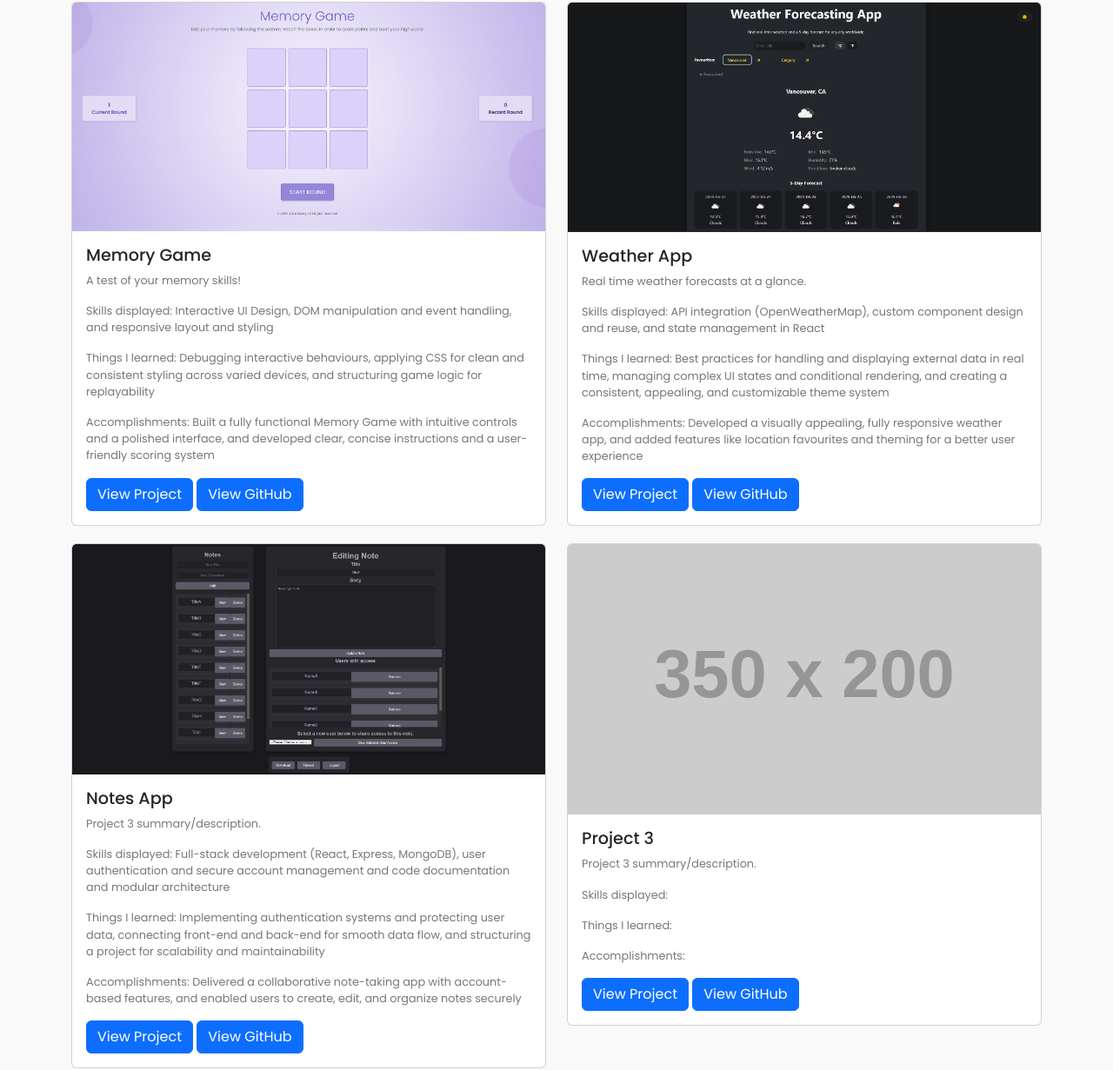
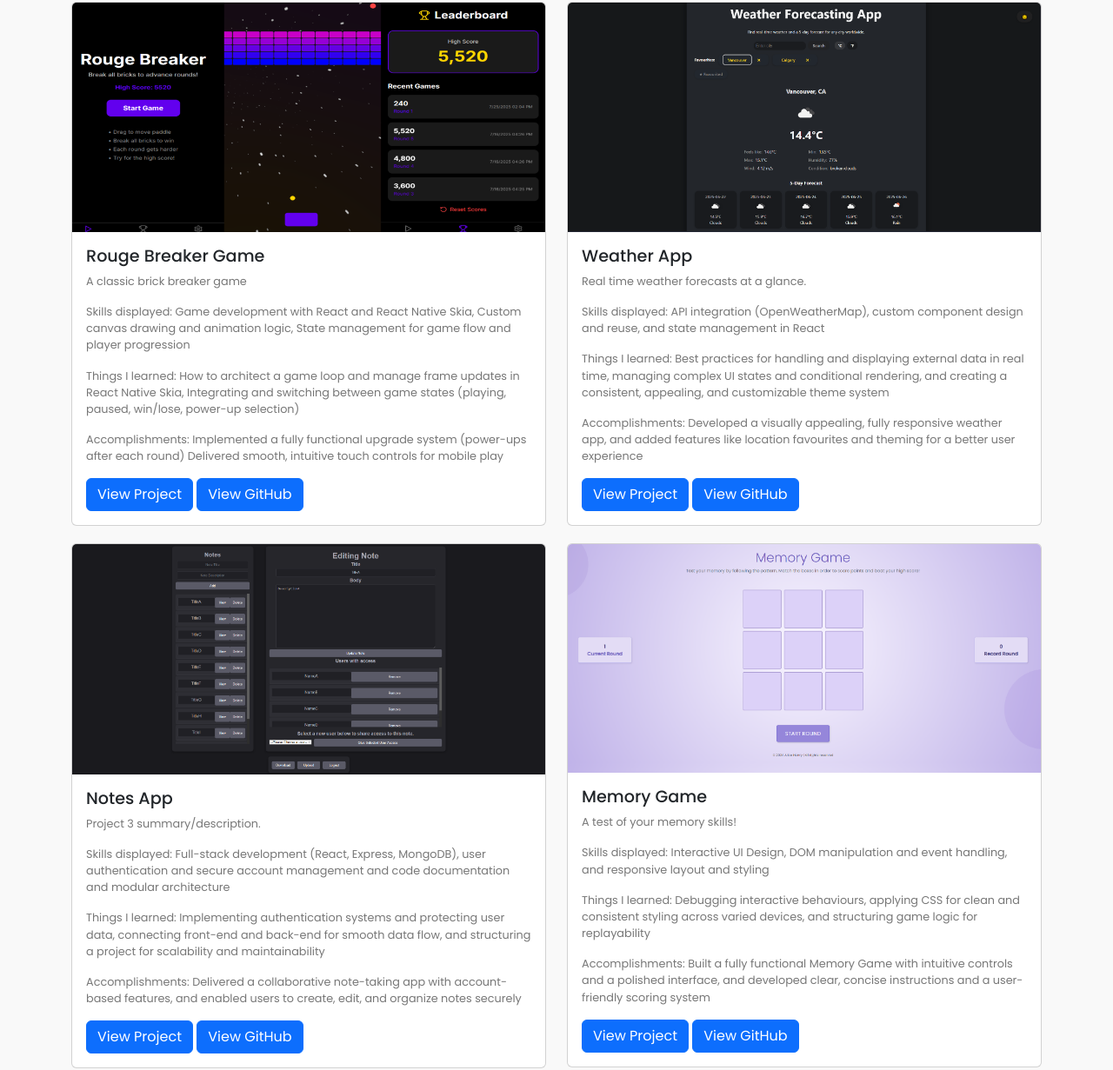
Before and after one commit to AliceHenrySCT/PortfolioWebsite, a plain HTML site: page index.html in a window 1280 px wide. Shown: the part 743-1974 px from the top of the page at 87% size. Drawn offline with nearby package versions, Linux system fonts and the light colour scheme; placeholder pictures from the web are drawn by us.

Commit message:
Added RougeBreaker Project

```diff
--- a/index.html
+++ b/index.html
@@ -70,16 +70,16 @@
         <!--div uses bootstrap to set the size of the first card on the webpage-->
         <div class="col-md-6">
           <div class="card">
-            <img src="Images\MemGameScreen.png" class="card-img-top" alt="Project 1">
+            <img src="Images\RougeBreakerTriple.png" class="card-img-top" alt="Project 3">
             <div class="card-body">
-              <h5 class="card-title">Memory Game</h5>
-              <p class="card-text">A test of your memory skills!</p>
-              <p class="card-text">Skills displayed: Interactive UI Design, DOM manipulation and event handling, and responsive layout and styling</p>
-              <p class="card-text">Things I learned: Debugging interactive behaviours, applying CSS for clean and consistent styling across varied devices, and structuring game logic for replayability</p>
-              <p class="card-text">Accomplishments: Built a fully functional Memory Game with intuitive controls and a polished interface, and developed clear, concise instructions and a user-friendly scoring system</p>
+              <h5 class="card-title">Rouge Breaker Game</h5>
+              <p class="card-text">A classic brick breaker game</p>
+              <p class="card-text">Skills displayed: Game development with React and React Native Skia, Custom canvas drawing and animation logic, State management for game flow and player progression </p>
+              <p class="card-text">Things I learned: How to architect a game loop and manage frame updates in React Native Skia, Integrating and switching between game states (playing, paused, win/lose, power-up selection)</p>
+              <p class="card-text">Accomplishments: Implemented a fully functional upgrade system (power-ups after each round) Delivered smooth, intuitive touch controls for mobile play</p>
               <!--Creates a button to Link to a seperate page for the project-->
-              <a href="MemGame\memGame.html" class="btn btn-primary">View Project</a>
-              <a href="https://github.com/AliceHenrySCT/MemGame" class="btn btn-primary">View GitHub</a>
+              <a href="https://rougebreakerweb.netlify.app/" class="btn btn-primary">View Project</a>
+              <a href="https://github.com/AliceHenrySCT/RougeBreakerWeb" class="btn btn-primary">View GitHub</a>
             </div>
           </div>
         </div>
@@ -118,15 +118,15 @@
         <!--div uses bootstrap to set the size of the third card on the webpage-->
         <div class="col-md-6">
           <div class="card">
-            <img src="https://via.placeholder.com/350x200" class="card-img-top" alt="Project 3">
+            <img src="Images\MemGameScreen.png" class="card-img-top" alt="Project 1">
             <div class="card-body">
-              <h5 class="card-title">Project 3</h5>
-              <p class="card-text">Project 3 summary/description.</p>
-              <p class="card-text">Skills displayed:</p>
-              <p class="card-text">Things I learned:</p>
-              <p class="card-text">Accomplishments:</p>
+              <h5 class="card-title">Memory Game</h5>
+              <p class="card-text">A test of your memory skills!</p>
+              <p class="card-text">Skills displayed: Interactive UI Design, DOM manipulation and event handling, and responsive layout and styling</p>
+              <p class="card-text">Things I learned: Debugging interactive behaviours, applying CSS for clean and consistent styling across varied devices, and structuring game logic for replayability</p>
+              <p class="card-text">Accomplishments: Built a fully functional Memory Game with intuitive controls and a polished interface, and developed clear, concise instructions and a user-friendly scoring system</p>
               <!--Creates a button to Link to a seperate page for the project-->
-              <a href="#" class="btn btn-primary">View Project</a>
+              <a href="MemGame\memGame.html" class="btn btn-primary">View Project</a>
               <a href="https://github.com/AliceHenrySCT/MemGame" class="btn btn-primary">View GitHub</a>
             </div>
           </div>
@@ -150,7 +150,7 @@
 
   <!-- Footer -->
   <footer class="footer">
-    <p>&copy; 2024 Alice Henry | All rights reserved</p>
+    <p>&copy; 2025 Alice Henry | All rights reserved</p>
   </footer>
 
 </body>
```
Also changed, not shown: Images/RougeBreakerGame.png (added), Images/RougeBreakerTriple.png (added).
